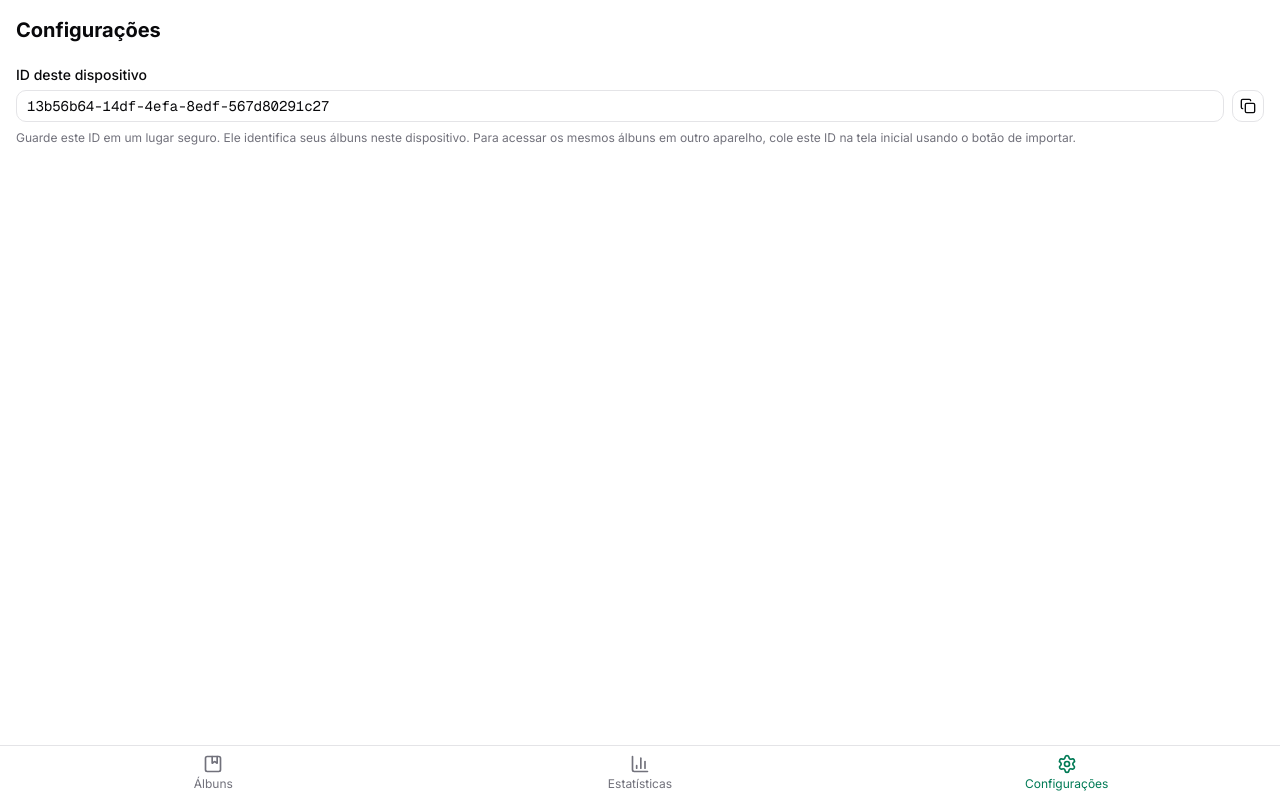
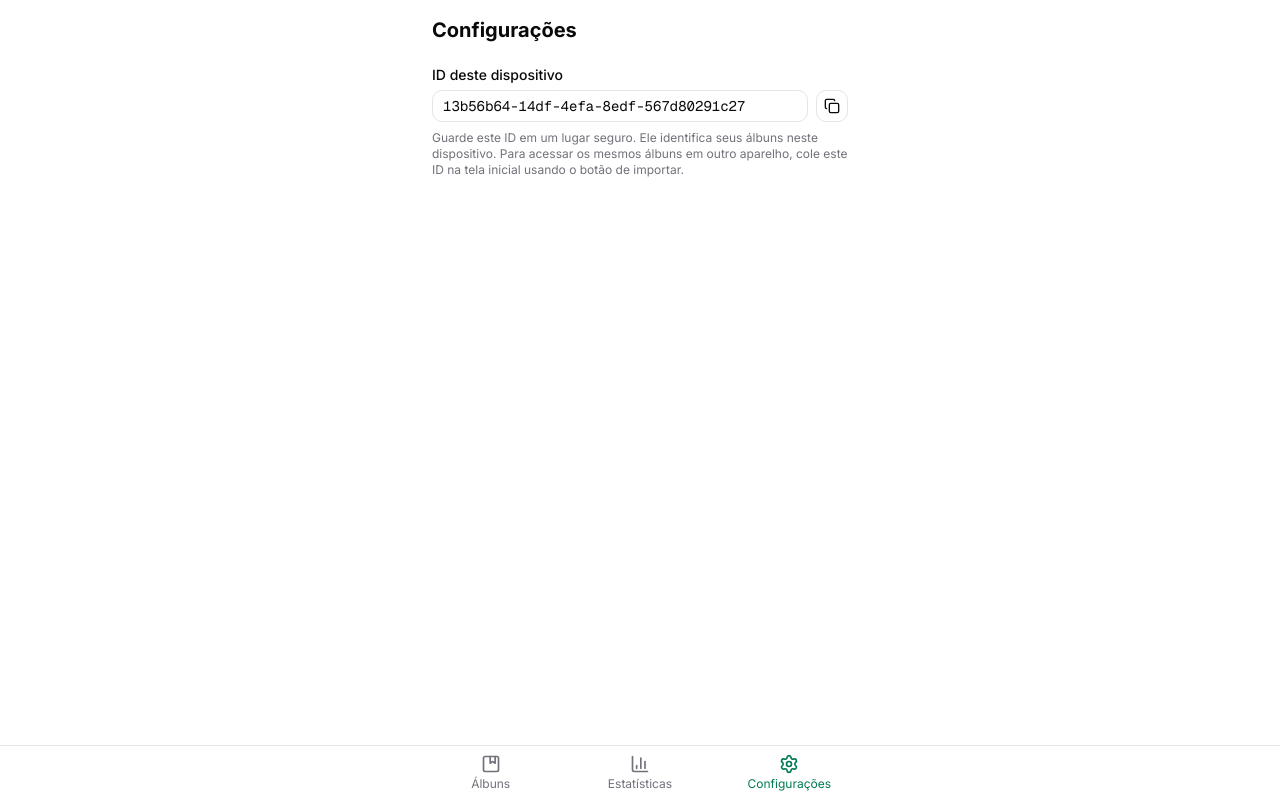
Before and after one commit to nidib/panini, a Next.js app: page /settings in a window 1280 px wide. Built offline with nearby package versions, Linux system fonts and the light colour scheme.

Commit message:
refactor: enhance layout and styling

```diff
--- a/src/components/app-shell.tsx
+++ b/src/components/app-shell.tsx
@@ -2,8 +2,10 @@ import { BottomNav } from "src/components/bottom-nav";
 
 export function AppShell({ children }: { children: React.ReactNode }) {
   return (
-    <div className="flex min-h-dvh flex-col">
-      <main className="flex-1 pb-16">{children}</main>
+    <div className="flex min-h-dvh flex-col items-center">
+      <main className="w-full max-w-md flex-1 pb-16">
+        {children}
+      </main>
       <BottomNav />
     </div>
   );
--- a/src/components/bottom-nav.tsx
+++ b/src/components/bottom-nav.tsx
@@ -26,7 +26,7 @@ export function BottomNav() {
 
   return (
     <nav className="fixed bottom-0 left-0 right-0 z-50 border-t bg-background pb-safe">
-      <ul className="flex items-center justify-around">
+      <ul className="mx-auto flex max-w-md items-center justify-around">
         {tabs.map((tab) => {
           const isActive = tab.activeFor.some((prefix) =>
             prefix === "/" ? pathname === "/" : pathname.startsWith(prefix),
@@ -34,11 +34,11 @@ export function BottomNav() {
           const Icon = tab.icon;
 
           return (
-            <li key={tab.href} className="flex-1">
             <Link
+              key={tab.href}
               href={tab.href}
               className={cn(
-                  "flex flex-col items-center justify-center gap-0.5 py-2 text-xs transition-colors",
+                "flex flex-1 flex-col items-center justify-center gap-0.5 py-2 text-xs transition-colors",
                 isActive
                   ? "text-primary"
                   : "text-muted-foreground hover:text-foreground",
@@ -48,7 +48,6 @@ export function BottomNav() {
               <Icon className="size-5" />
               <span>{tab.label}</span>
             </Link>
-            </li>
           );
         })}
       </ul>
```
Lines whose indentation alone changed are shown as unchanged.
